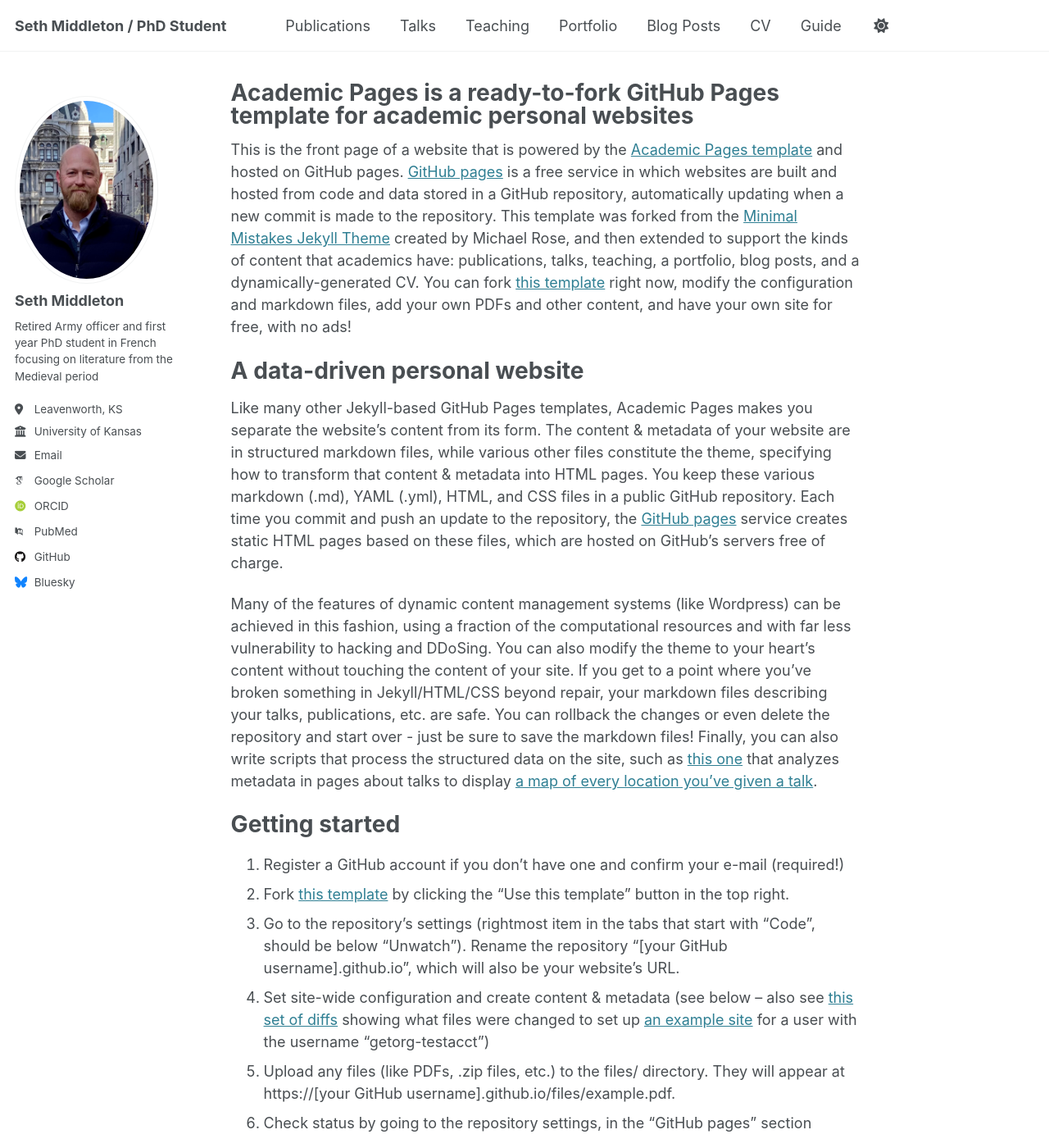
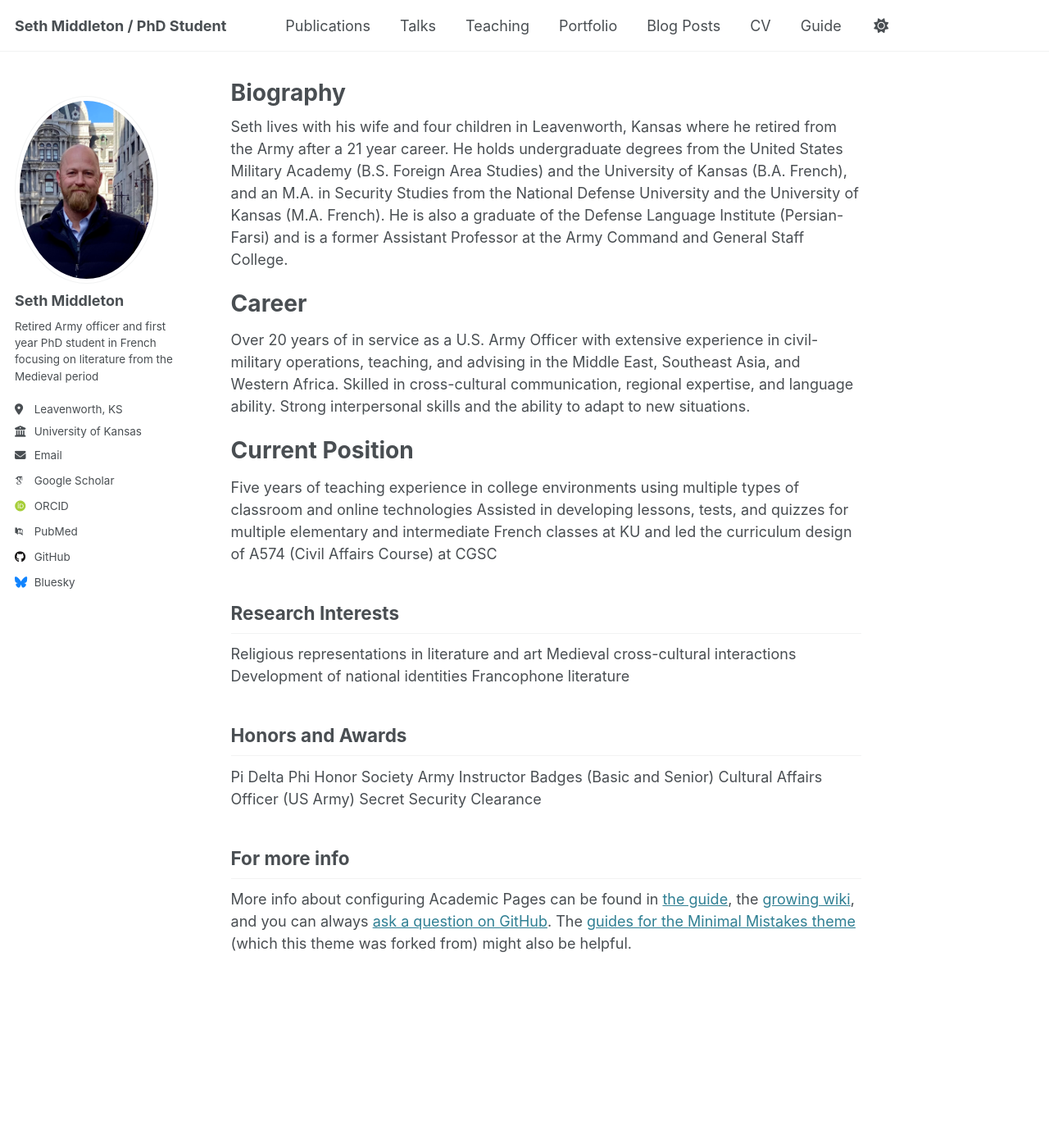
Before and after one commit to sdmiddleton/sdmiddleton.github.io, a Jekyll site: the page built from _pages/about.md, in a window 1280 px wide and 1400 px high. Shown: the whole window at 82% size. Built offline with Jekyll 4.4.1, drawn with Linux system fonts in a browser that asks for light colours; some web fonts are replaced; a file with an impossible date is left out; some of the changed text lies outside the part shown.

Commit message:
Update about.md

```diff
--- a/_pages/about.md
+++ b/_pages/about.md
@@ -1,48 +1,39 @@
 ---
 permalink: /
-title: "Academic Pages is a ready-to-fork GitHub Pages template for academic personal websites"
+title: "Biography"
 author_profile: true
 redirect_from:
   - /about/
   - /about.html
 ---
 
-This is the front page of a website that is powered by the [Academic Pages template](https://github.com/academicpages/academicpages.github.io) and hosted on GitHub pages. [GitHub pages](https://pages.github.com) is a free service in which websites are built and hosted from code and data stored in a GitHub repository, automatically updating when a new commit is made to the repository. This template was forked from the [Minimal Mistakes Jekyll Theme](https://mmistakes.github.io/minimal-mistakes/) created by Michael Rose, and then extended to support the kinds of content that academics have: publications, talks, teaching, a portfolio, blog posts, and a dynamically-generated CV. You can fork [this template](https://github.com/academicpages/academicpages.github.io) right now, modify the configuration and markdown files, add your own PDFs and other content, and have your own site for free, with no ads!
+Seth lives with his wife and four children in Leavenworth, Kansas where he retired from the Army after a 21 year career. He holds undergraduate degrees from the United States Military Academy (B.S. Foreign Area Studies) and the University of Kansas (B.A. French), and an M.A. in Security Studies from the National Defense University and the University of Kansas (M.A. French). He is also a graduate of the Defense Language Institute (Persian-Farsi) and is a former Assistant Professor at the Army Command and General Staff College.
 
-A data-driven personal website
+Career
 ======
-Like many other Jekyll-based GitHub Pages templates, Academic Pages makes you separate the website's content from its form. The content & metadata of your website are in structured markdown files, while various other files constitute the theme, specifying how to transform that content & metadata into HTML pages. You keep these various markdown (.md), YAML (.yml), HTML, and CSS files in a public GitHub repository. Each time you commit and push an update to the repository, the [GitHub pages](https://pages.github.com/) service creates static HTML pages based on these files, which are hosted on GitHub's servers free of charge.
 
-Many of the features of dynamic content management systems (like Wordpress) can be achieved in this fashion, using a fraction of the computational resources and with far less vulnerability to hacking and DDoSing. You can also modify the theme to your heart's content without touching the content of your site. If you get to a point where you've broken something in Jekyll/HTML/CSS beyond repair, your markdown files describing your talks, publications, etc. are safe. You can rollback the changes or even delete the repository and start over - just be sure to save the markdown files! Finally, you can also write scripts that process the structured data on the site, such as [this one](https://github.com/academicpages/academicpages.github.io/blob/master/talkmap.ipynb) that analyzes metadata in pages about talks to display [a map of every location you've given a talk](https://academicpages.github.io/talkmap.html).
+Over 20 years of in service as a U.S. Army Officer with extensive experience in civil-military operations, teaching, and advising in the Middle East, Southeast Asia, and Western Africa. Skilled in cross-cultural communication, regional expertise, and language ability. Strong interpersonal skills and the ability to adapt to new situations.
 
-Getting started
+Current Position
 ======
-1. Register a GitHub account if you don't have one and confirm your e-mail (required!)
-1. Fork [this template](https://github.com/academicpages/academicpages.github.io) by clicking the "Use this template" button in the top right.
-1. Go to the repository's settings (rightmost item in the tabs that start with "Code", should be below "Unwatch"). Rename the repository "[your GitHub username].github.io", which will also be your website's URL.
-1. Set site-wide configuration and create content & metadata (see below -- also see [this set of diffs](http://archive.is/3TPas) showing what files were changed to set up [an example site](https://getorg-testacct.github.io) for a user with the username "getorg-testacct")
-1. Upload any files (like PDFs, .zip files, etc.) to the files/ directory. They will appear at https://[your GitHub username].github.io/files/example.pdf.
-1. Check status by going to the repository settings, in the "GitHub pages" section
+Five years of teaching experience in college environments using multiple types of classroom and online technologies
+Assisted in developing lessons, tests, and quizzes for multiple elementary and intermediate French classes at KU and led the curriculum design of A574 (Civil Affairs Course) at CGSC
 
-Site-wide configuration
+Research Interests
 ------
-The main configuration file for the site is in the base directory in [_config.yml](https://github.com/academicpages/academicpages.github.io/blob/master/_config.yml), which defines the content in the sidebars and other site-wide features. You will need to replace the default variables with ones about yourself and your site's github repository. The configuration file for the top menu is in [_data/navigation.yml](https://github.com/academicpages/academicpages.github.io/blob/master/_data/navigation.yml). For example, if you don't have a portfolio or blog posts, you can remove those items from that navigation.yml file to remove them from the header.
+Religious representations in literature and art
+Medieval cross-cultural interactions
+Development of national identities
+Francophone literature
 
-Create content & metadata
+Honors and Awards
 ------
-For site content, there is one markdown file for each type of content, which are stored in directories like _publications, _talks, _posts, _teaching, or _pages. For example, each talk is a markdown file in the [_talks directory](https://github.com/academicpages/academicpages.github.io/tree/master/_talks). At the top of each markdown file is structured data in YAML about the talk, which the theme will parse to do lots of cool stuff. The same structured data about a talk is used to generate the list of talks on the [Talks page](https://academicpages.github.io/talks), each [individual page](https://academicpages.github.io/talks/2012-03-01-talk-1) for specific talks, the talks section for the [CV page](https://academicpages.github.io/cv), and the [map of places you've given a talk](https://academicpages.github.io/talkmap.html) (if you run this [python file](https://github.com/academicpages/academicpages.github.io/blob/master/talkmap.py) or [Jupyter notebook](https://github.com/academicpages/academicpages.github.io/blob/master/talkmap.ipynb), which creates the HTML for the map based on the contents of the _talks directory).
+Pi Delta Phi Honor Society
+Army Instructor Badges (Basic and Senior)
+Cultural Affairs Officer (US Army)
+Secret Security Clearance
 
-**Markdown generator**
 
-The repository includes [a set of Jupyter notebooks](https://github.com/academicpages/academicpages.github.io/tree/master/markdown_generator
-) that converts a CSV containing structured data about talks or presentations into individual markdown files that will be properly formatted for the Academic Pages template. The sample CSVs in that directory are the ones I used to create my own personal website at stuartgeiger.com. My usual workflow is that I keep a spreadsheet of my publications and talks, then run the code in these notebooks to generate the markdown files, then commit and push them to the GitHub repository.
-
-How to edit your site's GitHub repository
-------
-Many people use a git client to create files on their local computer and then push them to GitHub's servers. If you are not familiar with git, you can directly edit these configuration and markdown files directly in the github.com interface. Navigate to a file (like [this one](https://github.com/academicpages/academicpages.github.io/blob/master/_talks/2012-03-01-talk-1.md) and click the pencil icon in the top right of the content preview (to the right of the "Raw | Blame | History" buttons). You can delete a file by clicking the trashcan icon to the right of the pencil icon. You can also create new files or upload files by navigating to a directory and clicking the "Create new file" or "Upload files" buttons.
-
-Example: editing a markdown file for a talk
-![Editing a markdown file for a talk](/images/editing-talk.png)
 
 For more info
 ------
```
